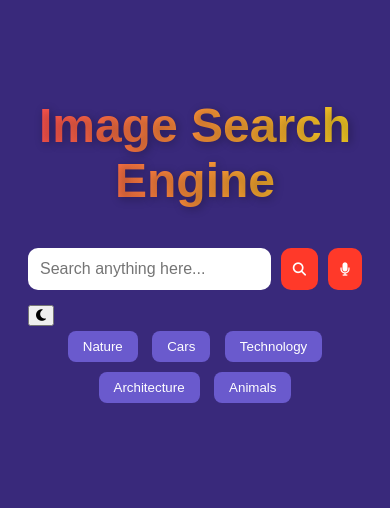
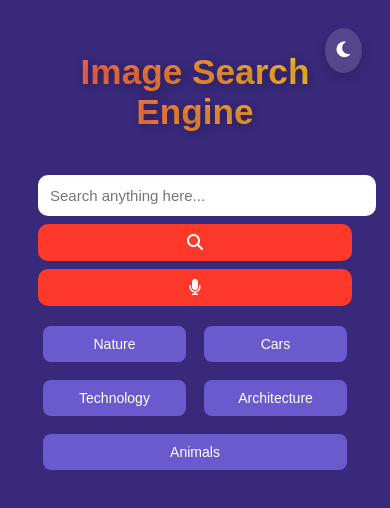
Before and after one commit to Manikanta11-mad/ImageSearch, a plain HTML site: page index.html in a window 390 px wide. Drawn offline with Linux system fonts and the light colour scheme.

Commit message:
imageSearch

```diff
--- a/index.html
+++ b/index.html
@@ -10,6 +10,9 @@
 <body>
   <div class="header">
     <h1 class="animated-heading">Image Search Engine</h1>
+    <div class="theme-toggle-wrap">
+      <button id="theme-toggle"><i class="fas fa-moon"></i></button>
+    </div>
   </div>
 
   <form>
@@ -17,10 +20,6 @@
     <button id="search-btn" type="button"><i class="fas fa-search"></i></button>
     <button id="voice-btn" type="button"><i class="fas fa-microphone"></i></button>
   </form>
-
-  <div class="theme-toggle-wrap">
-    <button id="theme-toggle"><i class="fas fa-moon"></i></button>
-  </div>
 
   <div class="categories">
     <button class="category">Nature</button>
--- a/script.js
+++ b/script.js
@@ -47,9 +47,8 @@ async function searchImages(reset = false) {
   scrollTopBtn.style.display = "block";
 }
 
-// Event Listeners
+// Search actions
 searchBtn.addEventListener("click", () => searchImages(true));
-
 searchBox.addEventListener("keydown", (e) => {
   if (e.key === "Enter") {
     e.preventDefault();
@@ -57,6 +56,7 @@ searchBox.addEventListener("keydown", (e) => {
   }
 });
 
+// Infinite scroll & scroll button
 window.addEventListener("scroll", () => {
   if (window.innerHeight + window.scrollY >= document.body.offsetHeight - 500) {
     searchImages();
@@ -64,7 +64,6 @@ window.addEventListener("scroll", () => {
 
   scrollTopBtn.style.display = window.scrollY > 300 ? "block" : "none";
 });
-
 scrollTopBtn.addEventListener("click", () => {
   window.scrollTo({ top: 0, behavior: "smooth" });
 });
@@ -73,13 +72,13 @@ scrollTopBtn.addEventListener("click", () => {
 themeToggle.addEventListener("click", () => {
   document.body.classList.toggle("light");
   const icon = themeToggle.querySelector("i");
+  icon.classList.toggle("fa-moon");
   icon.classList.toggle("fa-sun");
-  icon.classList.toggle("fa-moon");
 });
 
 // Voice search
 voiceBtn.addEventListener("click", () => {
-  const recognition = new webkitSpeechRecognition() || new SpeechRecognition();
+  const recognition = new (window.SpeechRecognition || window.webkitSpeechRecognition)();
   recognition.lang = "en-US";
   recognition.start();
   recognition.onresult = (e) => {
@@ -88,10 +87,20 @@ voiceBtn.addEventListener("click", () => {
   };
 });
 
-// Category filtering
+// Category search
 categoryBtns.forEach(btn => {
   btn.addEventListener("click", () => {
     searchBox.value = btn.innerText;
     searchImages(true);
   });
 });
+const themeBtn = document.getElementById("theme-toggle");
+const body = document.body;
+
+themeBtn.addEventListener("click", () => {
+  body.classList.toggle("light");
+
+  const icon = themeBtn.querySelector("i");
+  icon.classList.toggle("fa-moon");
+  icon.classList.toggle("fa-sun");
+});
--- a/style.css
+++ b/style.css
@@ -9,26 +9,58 @@ body.light {
   background-color: #f4f4f4;
   color: #000;
 }
-
+* {
+  transition: background-color 0.3s ease, color 0.3s ease;
+}
 .header {
   display: flex;
   justify-content: space-between;
   align-items: center;
   max-width: 800px;
   margin: 0 auto;
+  position: relative;
 }
 
-h1 {
-  font-size: 36px;
-  margin: 20px 0;
+h1.animated-heading {
+  font-size: 3rem;
+  font-weight: 800;
+  background: linear-gradient(90deg, #ff4e50, #f9d423);
+  -webkit-background-clip: text;
+  -webkit-text-fill-color: transparent;
+  text-shadow: 2px 2px 10px rgba(0, 0, 0, 0.3);
+  animation: fadeIn 1s ease-out;
+}
+
+.theme-toggle-wrap {
+  position: absolute;
+  top: 0;
+  right: 0;
+}
+
+#theme-toggle {
+  background-color: #ffffff22;
+  border: none;
+  border-radius: 50%;
+  padding: 12px;
+  font-size: 18px;
+  cursor: pointer;
+  color: #fff;
+  transition: background-color 0.4s, transform 0.3s;
+  box-shadow: 0 4px 12px rgba(0, 0, 0, 0.2);
+}
+body.light #theme-toggle {
+  background-color: #ddd;
+  color: #222;
+}
+#theme-toggle:hover {
+  transform: rotate(90deg);
 }
 
 form {
   display: flex;
   gap: 10px;
   max-width: 800px;
-  margin: 0 auto;
-  margin-bottom: 15px;
+  margin: 20px auto 15px;
 }
 
 form input {
@@ -54,7 +86,6 @@ form button:hover {
 #search-btn:active i {
   animation: spin 0.6s linear;
 }
-
 @keyframes spin {
   100% { transform: rotate(360deg); }
 }
@@ -83,7 +114,6 @@ body.light .categories .category {
   gap: 16px;
   padding: 20px 0;
 }
-
 #search-result img {
   width: 100%;
   border-radius: 10px;
@@ -93,7 +123,6 @@ body.light .categories .category {
 #search-result img:hover {
   transform: scale(1.05);
 }
-
 .download-btn {
   display: block;
   text-align: center;
@@ -120,22 +149,73 @@ body.light .categories .category {
   cursor: pointer;
 }
 
-.header {
-  text-align: center;
-  margin: 50px auto 20px;
-}
-
-.animated-heading {
-  font-size: 3rem;
-  font-weight: 800;
-  background: linear-gradient(90deg, #ff4e50, #f9d423);
-  -webkit-background-clip: text;
-  -webkit-text-fill-color: transparent;
-  text-shadow: 2px 2px 10px rgba(0, 0, 0, 0.3);
-  animation: fadeIn 1s ease-out;
-}
-
 @keyframes fadeIn {
   from { opacity: 0; transform: translateY(-20px); }
   to { opacity: 1; transform: translateY(0); }
 }
+
+@media (max-width: 768px) {
+  .header {
+    flex-direction: column;
+    align-items: center;
+  }
+
+  h1.animated-heading {
+    font-size: 2.2rem;
+    text-align: center;
+  }
+
+  form {
+    flex-direction: column;
+    gap: 8px;
+    padding: 0 10px;
+  }
+
+  form input {
+    width: 100%;
+    font-size: 15px;
+  }
+
+  form button {
+    width: 100%;
+    font-size: 14px;
+    padding: 10px;
+  }
+
+  .categories {
+    display: flex;
+    flex-wrap: wrap;
+    justify-content: center;
+    gap: 8px;
+    padding: 0 10px;
+  }
+
+  .categories .category {
+    flex: 1 1 40%;
+    font-size: 14px;
+    padding: 10px;
+  }
+
+  #search-result {
+    grid-template-columns: repeat(auto-fill, minmax(160px, 1fr));
+    gap: 12px;
+    padding: 10px;
+  }
+
+  #scroll-to-top {
+    bottom: 20px;
+    right: 20px;
+    padding: 8px;
+    font-size: 16px;
+  }
+
+  .download-btn {
+    font-size: 12px;
+    padding: 4px;
+  }
+
+  #search-btn i,
+  #voice-btn i {
+    font-size: 16px;
+  }
+}
```
